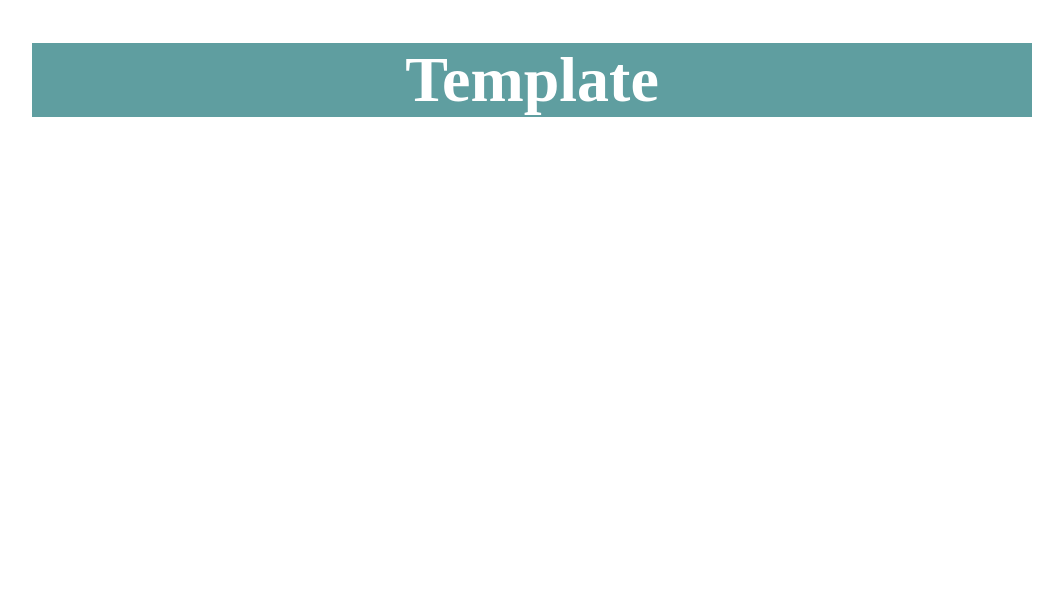
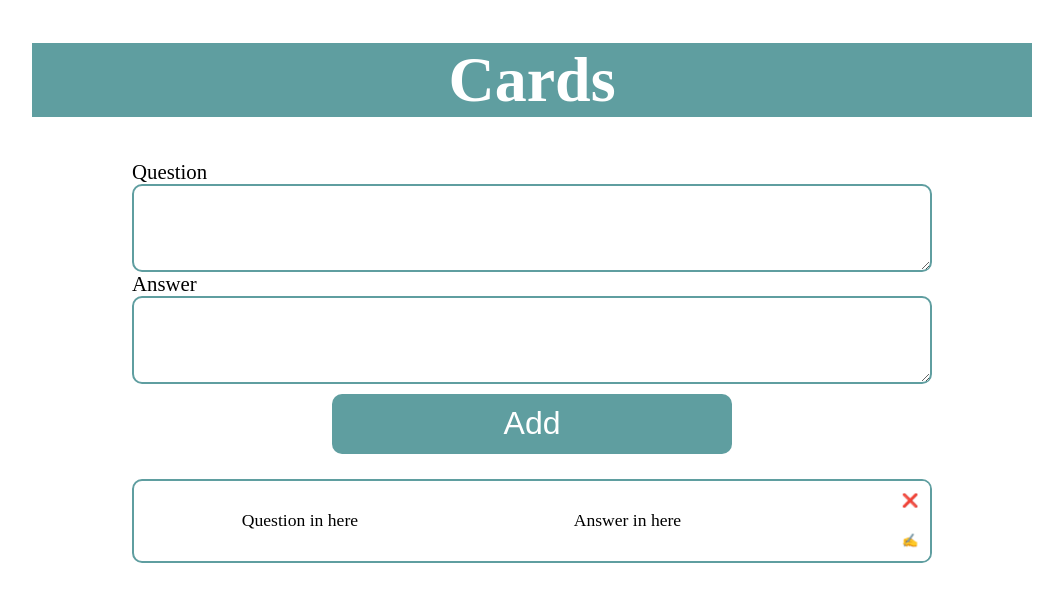
Before and after one commit to buscaroli/flask-server-db-cards, a Flask app: page / in a window 1280 px wide. Shown: the top 602 px of the page, without its empty margins (108-1171 px from the left). Run offline with Flask 2, Linux system fonts and the light colour scheme.

Commit message:
add database instance, add form and card in html/css

```diff
--- a/static/css/main.css
+++ b/static/css/main.css
@@ -14,3 +14,73 @@ h1 {
     font-size: 4rem;
     text-align: center;
 }
+
+form {
+    margin: 0 auto;
+    max-width: 800px;
+    /* max-height: 500px; */
+    display: flex;
+    flex-direction: column;
+    justify-content: flex-start;
+    align-items: stretch;
+    font-size: 1.3rem;
+}
+
+
+
+textarea {
+        border: 2px solid cadetblue;
+        border-radius: 10px;
+        font-size: 1.1rem;
+}
+
+
+input[type=submit] {
+    margin: 10px auto;
+
+    width: 50%;
+    height: 60px;
+    font-size: 2rem;
+    background-color: cadetblue;
+    color: white;
+    border: none;
+    border-radius: 10px;
+}
+
+.cardWrapper {
+    max-width: 800px;
+    display: grid;
+    grid-template-columns: 5fr 1fr;
+    gap: 10px;
+
+    font-size: 1.1rem;
+    margin: 15px auto;
+
+    border: 2px solid cadetblue;
+    border-radius: 10px;
+    overflow: hidden;
+}
+
+.qa {
+    display: flex;
+    flex-direction: row;
+    justify-content: space-around;
+    align-items: center;
+}
+
+.btns {
+    display: flex;
+    flex-direction: column;
+    justify-content: flex-start;
+    align-items: flex-end;
+    font-size: 3rem;
+
+}
+
+.update, .delete {
+    width: 40px;
+    height: 40px;
+    border: none;
+    background-color: white;
+
+}
--- a/templates/index.html
+++ b/templates/index.html
@@ -1,8 +1,25 @@
 {% extends 'base.html' %}
 
 {% block head %}
-<h1>Template</h1>
+<h1>Cards</h1>
+<form submit="/">
+    <label for="question">Question</label>
+    <textarea name="question" rows="4" cols="60"></textarea>
+    <label for="answer">Answer</label>
+    <textarea name="answer" rows="4" cols="60"></textarea>
+    <input id="submitBtn" type="submit" value="Add" />
+</form>
 {% endblock %}
 
 {% block body %}
+<div class="cardWrapper">
+    <div class="qa">
+        <div class="question">Question in here</div>
+        <div class="answer">Answer in here</div>
+    </div>
+    <div class="btns">
+        <button class="delete">❌</button>
+        <button class="update">✍️</button>
+    </div>
+</div>
 {% endblock %}
```
Also changed, not shown: README.md (added), test.db (added).
